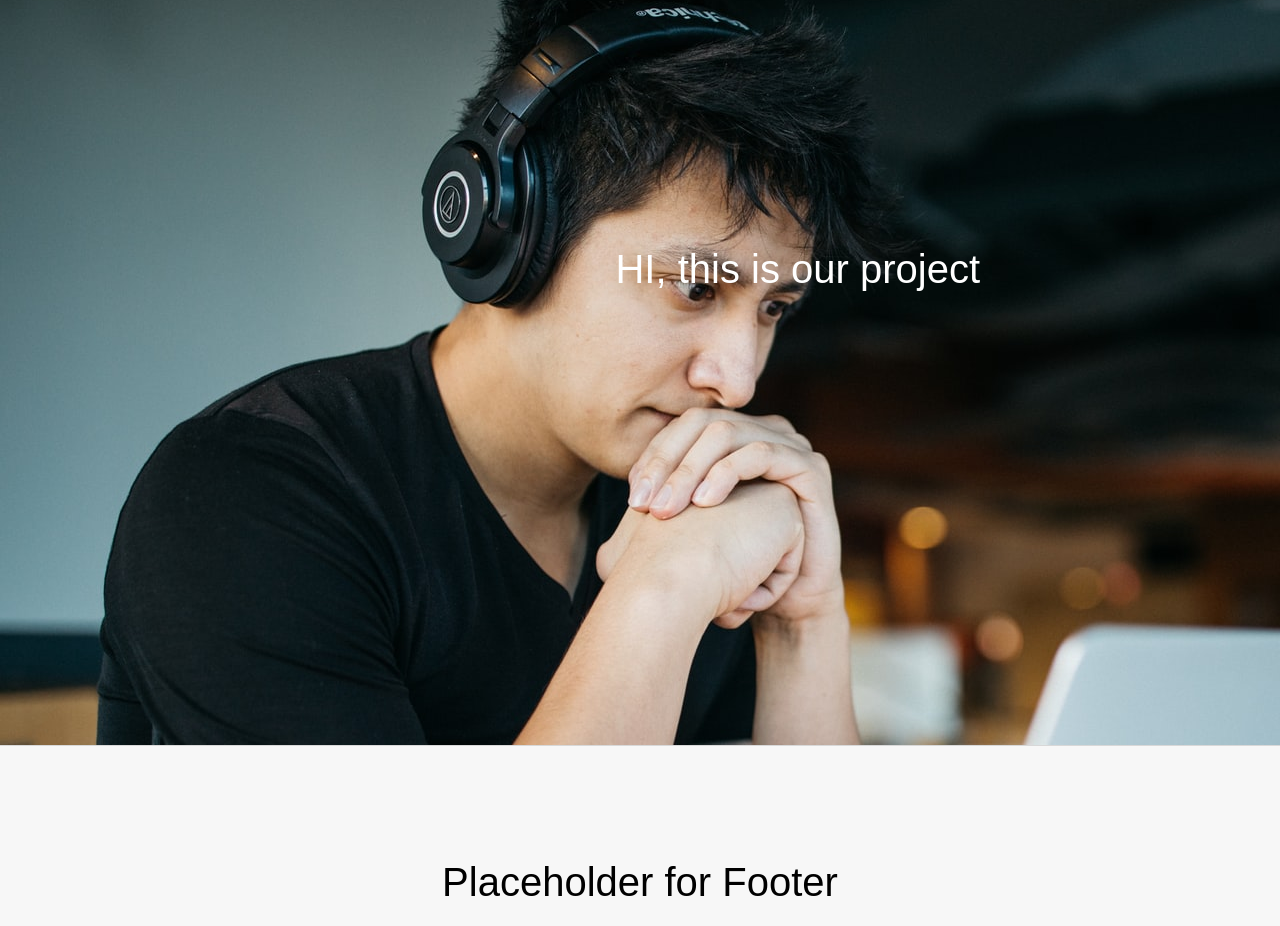
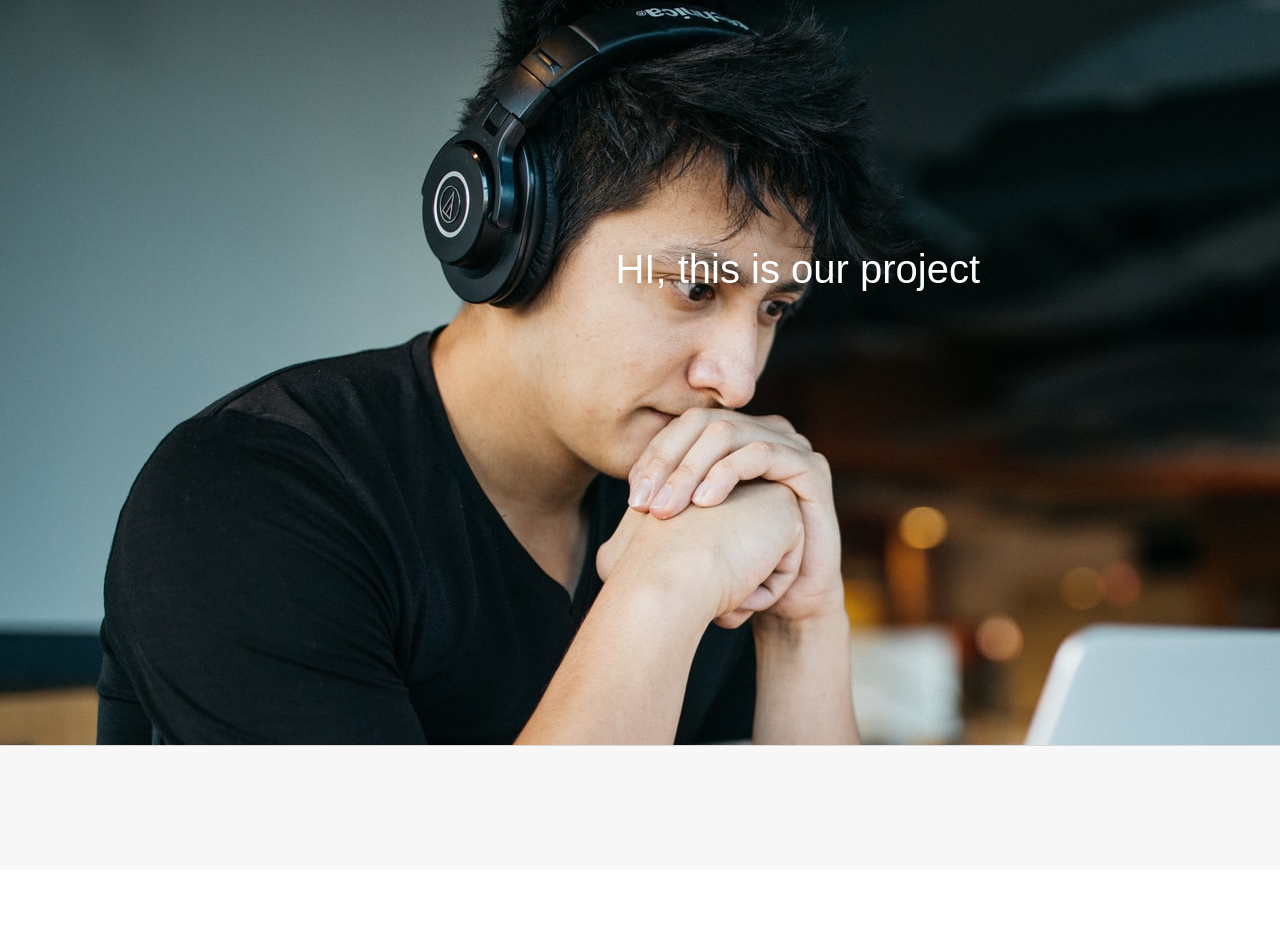
Before and after one commit to xinliu50/TeamProject, a plain HTML site: page index.html in a window 1280 px wide. Shown: the part 977-1903 px from the top of the page. After the commit the page ends 1847 px from the top, so only its background shows below. Drawn offline with nearby package versions, Linux system fonts and the light colour scheme; a web font is replaced by a local one.

Commit message:
removed footer placeholder text

```diff
--- a/index.html
+++ b/index.html
@@ -89,7 +89,7 @@
 
     <div class="card-footer">
       <div class="footerContent">
-        <h1>Placeholder for Footer</h1>
+        <!-- <h1>Placeholder for Footer</h1> -->
       </div>
     </div>
 
```
